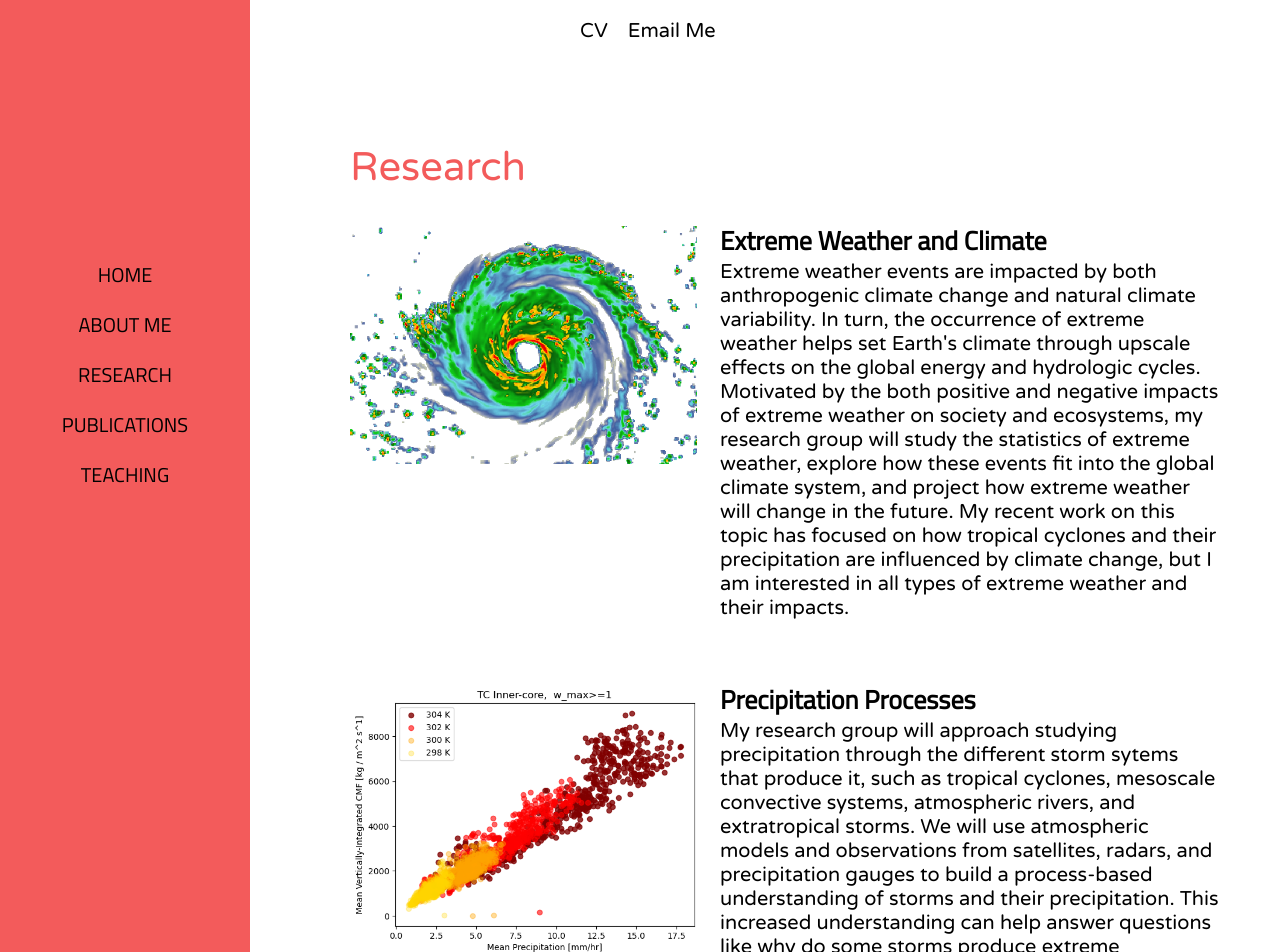
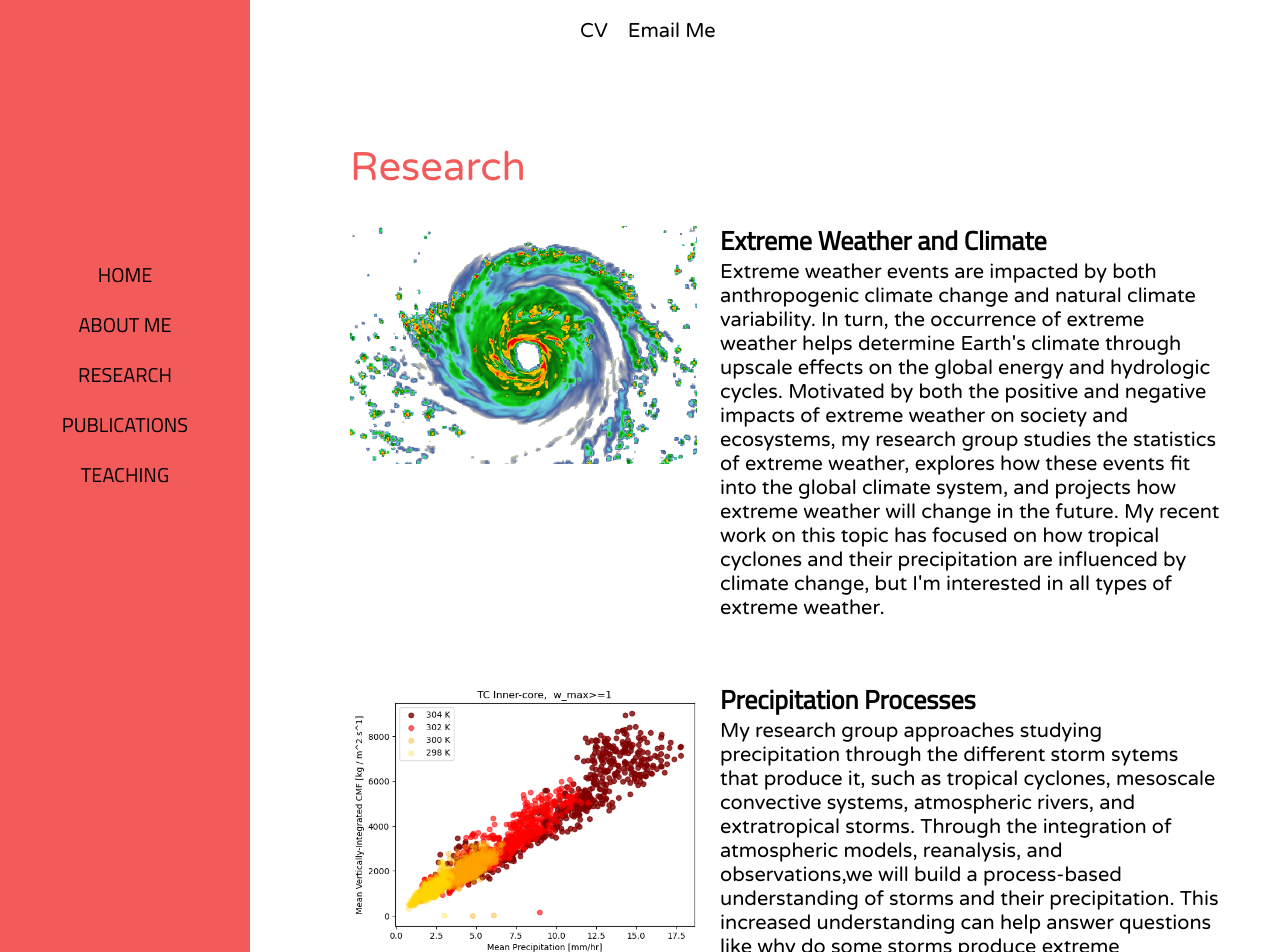
Before and after one commit to alyssa-stansfield/alyssa-stansfield.github.io, a Jekyll site: the page index.html, which Jekyll copies as it is, in a window 1280 px wide and 1400 px high, scrolled down 1517 px. Shown: the top 952 px of the window. Built offline with Jekyll 4.4.1, drawn with Linux system fonts in a browser that asks for light colours; some web fonts are replaced; some of the changed text lies outside the part shown.

Commit message:
Fixing typos and updating text

```diff
--- a/index.html
+++ b/index.html
@@ -33,7 +33,7 @@
 	  University of Utah</em>
         </p>
         <p class="nameabout">
-	Alyssa will be starting a new position as a tenure-track assistant professor at the University of Utah in August 2024. She will be recruiting grad students to start in Fall 2025. If you are interested in the group's research (see below), please email <b>alyssa.stansfield@utah.edu</b> with your resume or CV and information about your research interests.
+	Alyssa is starting a new position as a tenure-track assistant professor at the University of Utah in August 2024. She will be recruiting grad students to start in Fall 2025. If you are interested in the group's research (see below), please email <b>alyssa.stansfield@utah.edu</b> with your resume or CV and information about your research interests.
         </p>
       </div>
 
@@ -62,7 +62,7 @@
           <div>
             <img src="../assets/WRF_TC_forpresentations.png" style="margin-top:5px;"/>
             <h3>Extreme Weather and Climate</h3>
-            <p>Extreme weather events are impacted by both anthropogenic climate change and natural climate variability. In turn, the occurrence of extreme weather helps set Earth's climate through upscale effects on the global energy and hydrologic cycles.  Motivated by the both positive and negative impacts of extreme weather on society and ecosystems, my research group will study the statistics of extreme weather, explore how these events fit into the global climate system, and project how extreme weather will change in the future. My recent work on this topic has focused on how tropical cyclones and their precipitation are influenced by climate change, but I am interested in all types of extreme weather and their impacts.
+            <p>Extreme weather events are impacted by both anthropogenic climate change and natural climate variability. In turn, the occurrence of extreme weather helps determine Earth's climate through upscale effects on the global energy and hydrologic cycles. Motivated by both the positive and negative impacts of extreme weather on society and ecosystems, my research group studies the statistics of extreme weather, explores how these events fit into the global climate system, and projects how extreme weather will change in the future. My recent work on this topic has focused on how tropical cyclones and their precipitation are influenced by climate change, but I'm interested in all types of extreme weather.
             </p>
           </div>
 
@@ -70,7 +70,7 @@
           <div>
             <img src="../assets/CMF_TCs.png" style="margin-top:5px;"/>
             <h3>Precipitation Processes</h3>
-            <p>My research group will approach studying precipitation through the different storm sytems that produce it, such as tropical cyclones, mesoscale convective systems, atmospheric rivers, and extratropical storms. We will use atmospheric models and observations from satellites, radars, and precipitation gauges to build a process-based understanding of storms and their precipitation. This increased understanding can help answer questions like why do some storms produce extreme precipitation while others don't and how are storms and their resulting precipitation impacted by natural climate variability and anthropogenic climate change. My recent work on this topic has centered on understanding how and why precipitation in tropical cyclones' inner-cores and outer rainbands is influenced by climate change.
+            <p>My research group approaches studying precipitation through the different storm sytems that produce it, such as tropical cyclones, mesoscale convective systems, atmospheric rivers, and extratropical storms. Through the integration of atmospheric models, reanalysis, and observations,we will build a process-based understanding of storms and their precipitation. This increased understanding can help answer questions like why do some storms produce extreme precipitation while others don't and how are storms and their resulting precipitation impacted by natural climate variability and anthropogenic climate change.
             </p>
           </div>
 
@@ -78,7 +78,7 @@
           <div>
             <img src="../assets/RCE_TCs.gif" />
             <h3>Modeling Across Scales</h3>
-            <p>Research at the climate-weather interface requires models that can connect these scales. My research group will use earth system models ranging from global climate models run with ~100 km grid spacing to simulations of individual weather events with grid spacing of ~1 km. These models across scales, in combination with idealized modeling, faciliate a more complete understanding of the relationship between climate and weather. I am interested in exploring hydrologic modeling as well with the goals of stuyding flooding from extreme precipitation events and improving the coupling between atmospheric and hydrologic models.
+            <p>Research at the climate-weather interface requires models that can connect the large-scale climate system with mesoscale systems. My research group uses earth system models ranging from global climate models run with ~100 km grid spacing to simulations of individual weather events with grid spacing of ~1 km. These models across scales, in combination with idealized modeling, faciliate a more complete understanding of the relationship between climate and weather. In addition to atmospheric models, I'm interested in exploring hydrologic modeling as well with the goals of studying flooding from extreme precipitation events and improving the coupling between atmospheric and hydrologic models.
             </p>
           </div>
 
```
